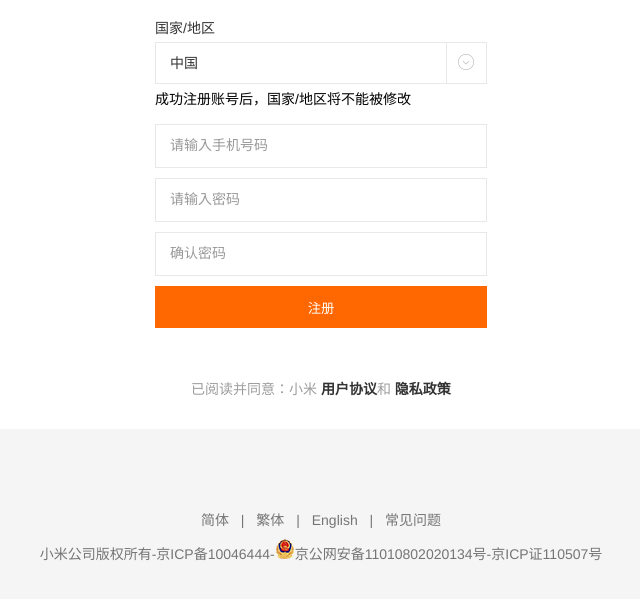
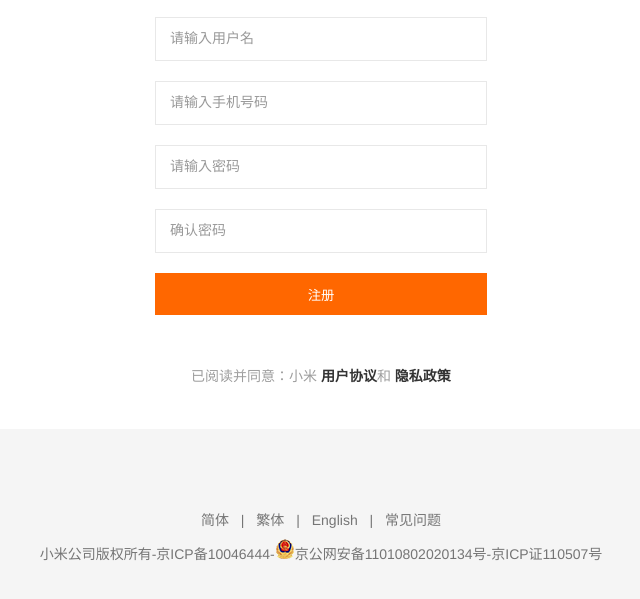
Before and after one commit to KD156/mi.com, a website: page src/html/register.html in a window 1280 px wide. Shown: the part 193-792 px from the top of the page, without its empty margins (319-959 px from the left). Drawn offline with Linux system fonts and the light colour scheme.

Commit message:
v 1.0.0.3

```diff
--- a/src/html/register.html
+++ b/src/html/register.html
@@ -20,13 +20,8 @@
                 </div>
 
                 <div class="main">
-                    <p class="tit-normal">国家/地区</p>
-                    <div class="listtit">
-                        <div class="lit">中国</div>
-                        <div class="icon-cirarr"></div>
-                    </div>
-                    <div class="font">
-                        成功注册账号后，国家/地区将不能被修改
+                    <div class="username">
+                        <input type="text" placeholder="请输入用户名" class="number">
                     </div>
                     <div class="phone-num">
                         <input type="text" placeholder="请输入手机号码" class="number">
--- a/src/less/register.less
+++ b/src/less/register.less
@@ -57,40 +57,28 @@
                         font-size: 14px;
                         color: #333;
                     }
-                    .listtit{
-                        width: 316px;
-                        height: 40px;
-                        padding-left: 14px;
+                    .username{
+                        width: 330px;
+                        height: 42px;
                         border: 1px solid #e8e8e8;
-                        cursor: pointer;
-                        .lit{
-                            float: left;
+                        .number{
+                            margin-left: 14px;
+                            width: 310px;
+                            height: 40px;
+                            margin-top: 1px;
+                            line-height: 40px;
+                            outline: none;
+                            border: none;
+                        }
+                        .number::placeholder{
+                            color: #999;
                             font-size: 14px;
-                            line-height: 40px;
-                            color: #333;
-                            width: 276px;
-                            height: 40px;
-                            border-right: 1px solid #e8e8e8;
                         }
-                        .icon-cirarr{
-                            width: 16px;
-                            height: 16px;
-                            margin: 11px 12px 0px 11px;
-                            float: right;
-                            background: url(../images/icon_user.png)0px 0px no-repeat;
-                        }
-                    }
-                    .font{
-                        width: 332px;
-                        height: 20px;
-                        margin-bottom: 15px;
-                        margin-top: 5px;
-                        font-size: 14px;
-                        line-height: 20px;
                     }
                     .phone-num{
                         width: 330px;
                         height: 42px;
+                        margin-top: 20px;
                         border: 1px solid #e8e8e8;
                         .number{
                             margin-left: 14px;
@@ -110,7 +98,7 @@
                         width: 330px;
                         height: 42px;
                         border: 1px solid #e8e8e8;
-                        margin-top: 10px;
+                        margin-top: 20px;
                         .number{
                             margin-left: 14px;
                             width: 310px;
@@ -129,7 +117,7 @@
                         width: 330px;
                         height: 42px;
                         border: 1px solid #e8e8e8;
-                        margin-top: 10px;
+                        margin-top: 20px;
                         .number{
                             margin-left: 14px;
                             width: 310px;
@@ -147,7 +135,7 @@
                     .btn{
                         width: 330px;
                         height: 40px;
-                        margin-top: 10px;
+                        margin-top: 20px;
                         border: 1px solid #ff6700;
                         .btnn{
                             width: 330px;
```
Also changed, not shown: src/css/register.css.
